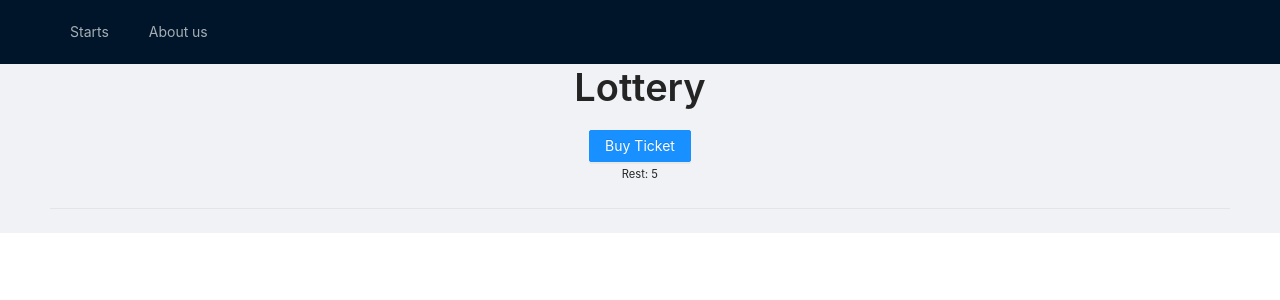
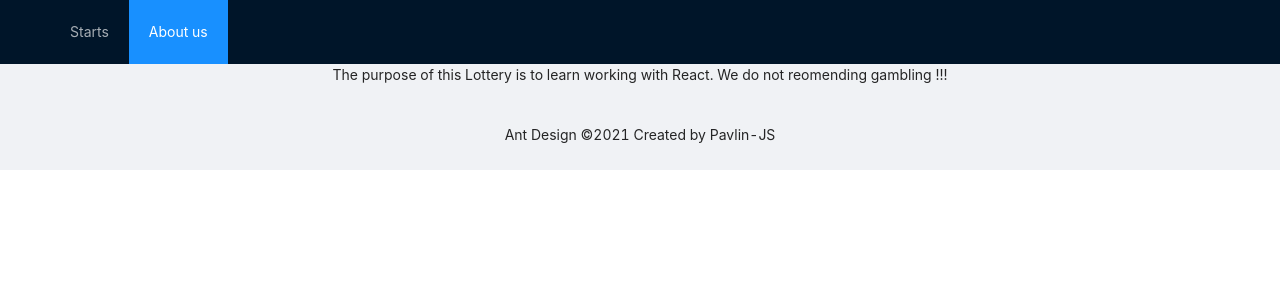
Before and after one commit to Pavlin-React/lottery-react-component-app, a React (Create React App) app: page /about in a window 1280 px wide. Shown: the top 300 px of the page. Built offline with nearby package versions, Linux system fonts and the light colour scheme.

Commit message:
adding react-router-dom

```diff
--- a/package.json
+++ b/package.json
@@ -9,6 +9,7 @@
     "antd": "^4.15.1",
     "react": "^17.0.2",
     "react-dom": "^17.0.2",
+    "react-router-dom": "^5.2.0",
     "react-scripts": "4.0.3",
     "web-vitals": "^1.1.1"
   },
--- a/src/App.js
+++ b/src/App.js
@@ -3,9 +3,15 @@ import 'antd/dist/antd.css'
 import { Component } from 'react'
 import { getRandomNumber } from './Helper/utils'
 import { registerTicket, removeTicket, finish, reset } from './Helper/actions'
+
 import Lottery from './Components/Lottery'
 import AppHeader from './Components/AppHeader'
+import AppFooter from './Components/Footer'
 import Final from './Components/Final'
+import AboutUs from './Components/AboutUs'
+
+import { BrowserRouter, Route, Switch } from 'react-router-dom'
+
 import { Layout } from 'antd'
 
 let { Content } = Layout
@@ -58,15 +64,21 @@ class App extends Component {
 
   render() {
     return (
+      <BrowserRouter>
         <Layout className='layout'>
           <AppHeader />
           <Content style={{ padding: '0 50px', textAlign: 'center' }}>
             <div className="site-layout-content">
-            {this.renderApp()}
+              <Switch>
+                <Route path= '/' exact component={ () => this.renderApp() } />
+                <Route path= '/about' component={ AboutUs } />
+              </Switch>
+
             </div>
           </Content>
-
+          <AppFooter />
         </Layout>
+      </BrowserRouter>
     )
   }
 }
--- /dev/null
+++ b/src/Components/AboutUs.js
@@ -0,0 +1,15 @@
+import { Component } from 'react'
+
+
+class AboutUs extends Component {
+  render() {
+    return (
+      <p>
+          The purpose of this Lottery is to learn working with React.
+          We do not reomending gambling !!!
+      </p>
+    )
+  }
+}
+
+export default AboutUs
--- a/src/Components/AppHeader.js
+++ b/src/Components/AppHeader.js
@@ -1,5 +1,6 @@
 import { Component } from 'react'
 import { Layout, Menu } from 'antd'
+import { Link } from 'react-router-dom'
 
 const { Header } = Layout
 
@@ -8,9 +9,9 @@ class AppHeader extends Component {
         return (
             <Header>
                 <div className="logo" />
-                <Menu theme="dark" mode="horizontal" defaultSelectedKeys={['1']}>
-                    <Menu.Item key="/">Starts</Menu.Item>
-                    <Menu.Item key="/about">About us</Menu.Item>
+                <Menu theme="dark" mode="horizontal" defaultSelectedKeys={[window.location.pathname]}>
+                    <Menu.Item key="/"><Link to='/'>Starts</Link></Menu.Item>
+                    <Menu.Item key="/about"><Link to='/about'>About us</Link></Menu.Item>
                 </Menu>
             </Header>
         )
--- /dev/null
+++ b/src/Components/Footer.js
@@ -0,0 +1,14 @@
+import { Component } from 'react'
+import { Layout } from 'antd'
+
+const { Footer } = Layout
+
+class AppFooter extends Component {
+  render() {
+    return (
+      <Footer style={{ textAlign: 'center' }}>Ant Design ©2021 Created by Pavlin-JS</Footer>
+    )
+  }
+}
+
+export default AppFooter
```
Also changed, not shown: 1 other file (tests, documents, lock files or other folders). Lines whose indentation alone changed are shown as unchanged.
